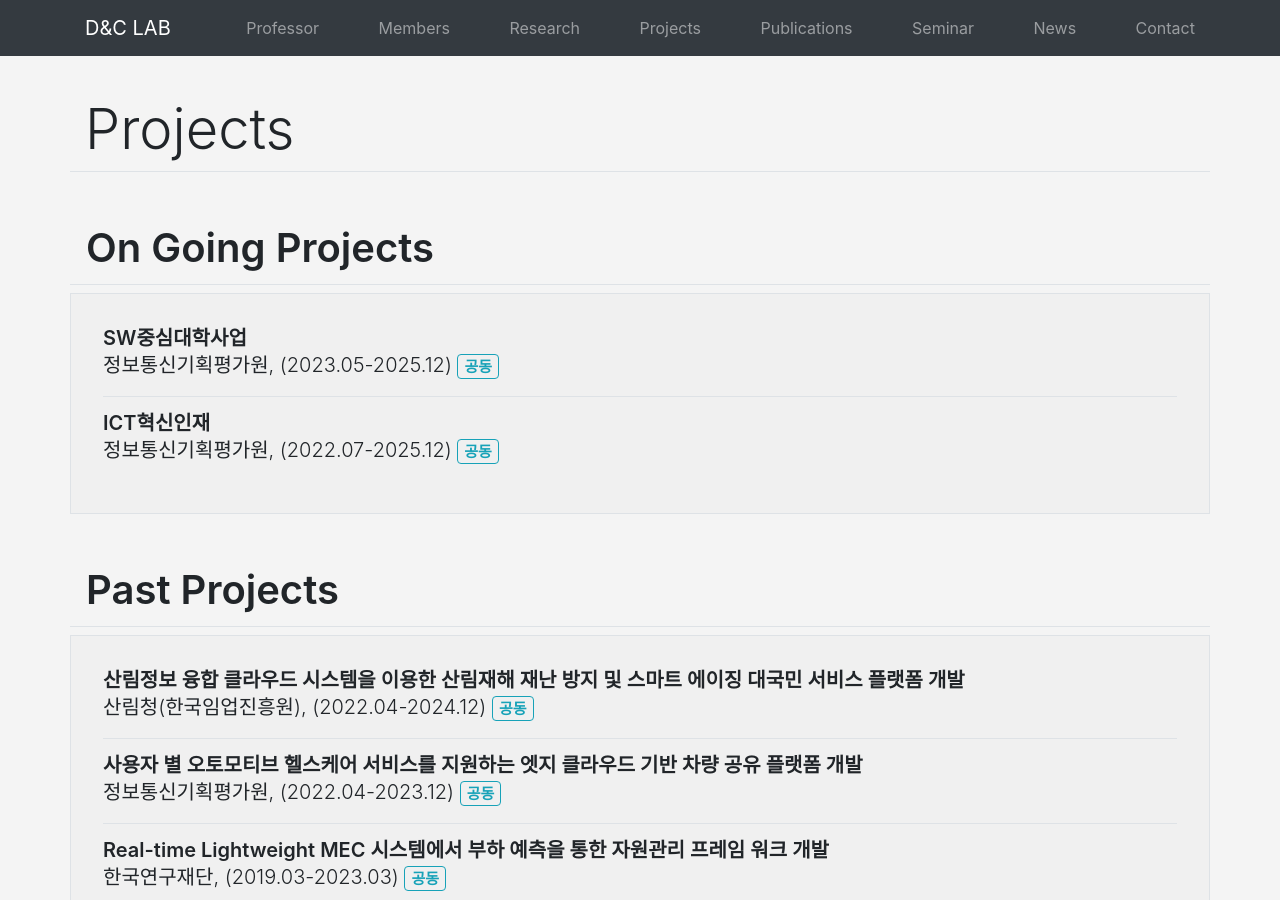
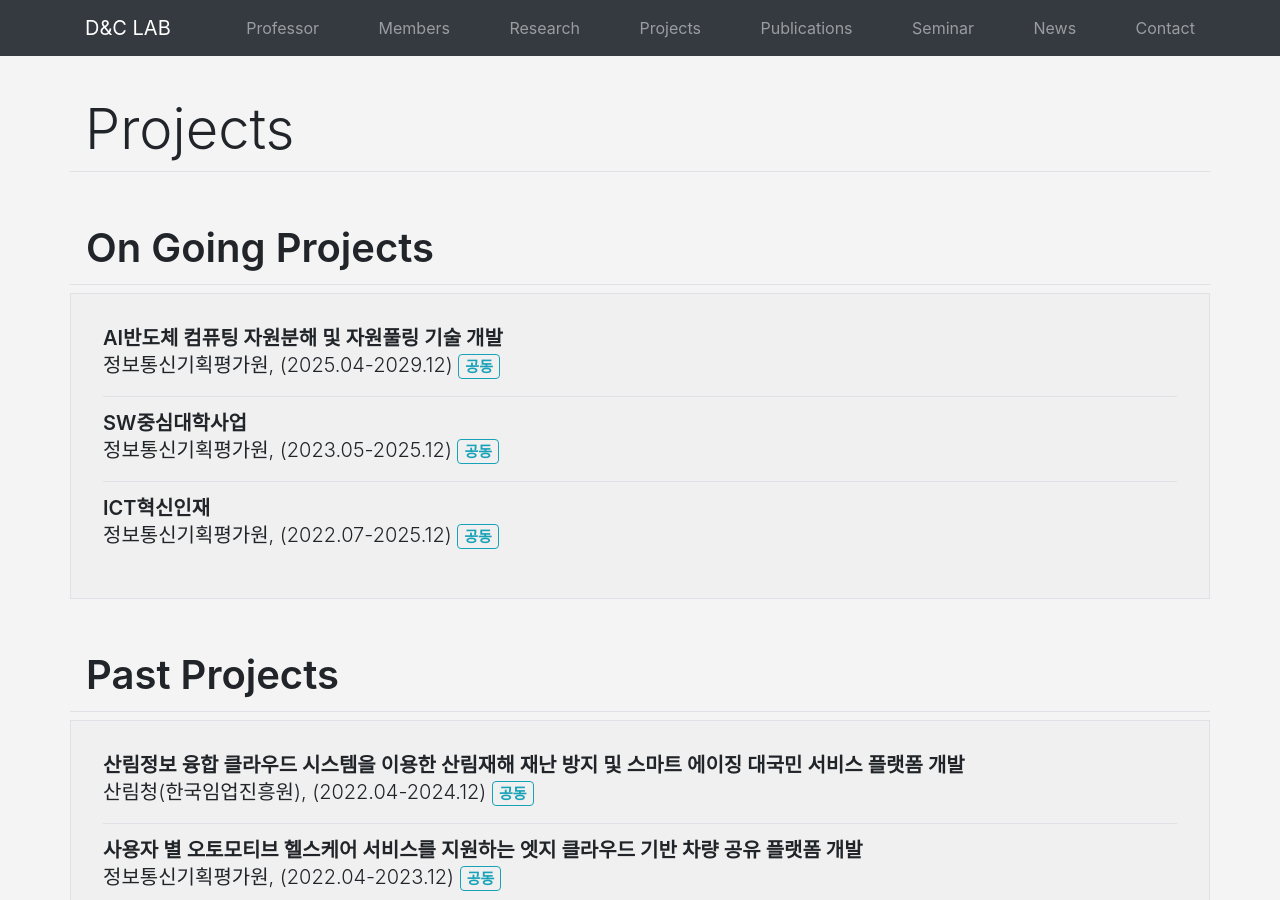
Before and after one commit to KU-Cloud/ku-cloud.github.io, a Jekyll site: the page built from projects.html, in a window 1280 px wide and 900 px high. Built offline with Jekyll 4.4.1, drawn with Linux system fonts in a browser that asks for light colours.

Commit message:
add: added project entry for AI반도체 Added entry in the project page for the "AI반도체 컴퓨팅 자원분해 및 자원풀링 기술 개발" project

```diff
--- a/_data/projects.yaml
+++ b/_data/projects.yaml
@@ -419,3 +419,11 @@
   start: 2023-05-01
   end: 2025-12-31
   role: "corep"
+
+- title: "AI반도체 컴퓨팅 자원분해 및 자원풀링 기술 개발"
+  sponsor:
+    short: "정보통신기획평가원"
+    full: "정보통신기획평가원"
+  start: 2025-04-01
+  end: 2029-12-31
+  role: "corep"
```
